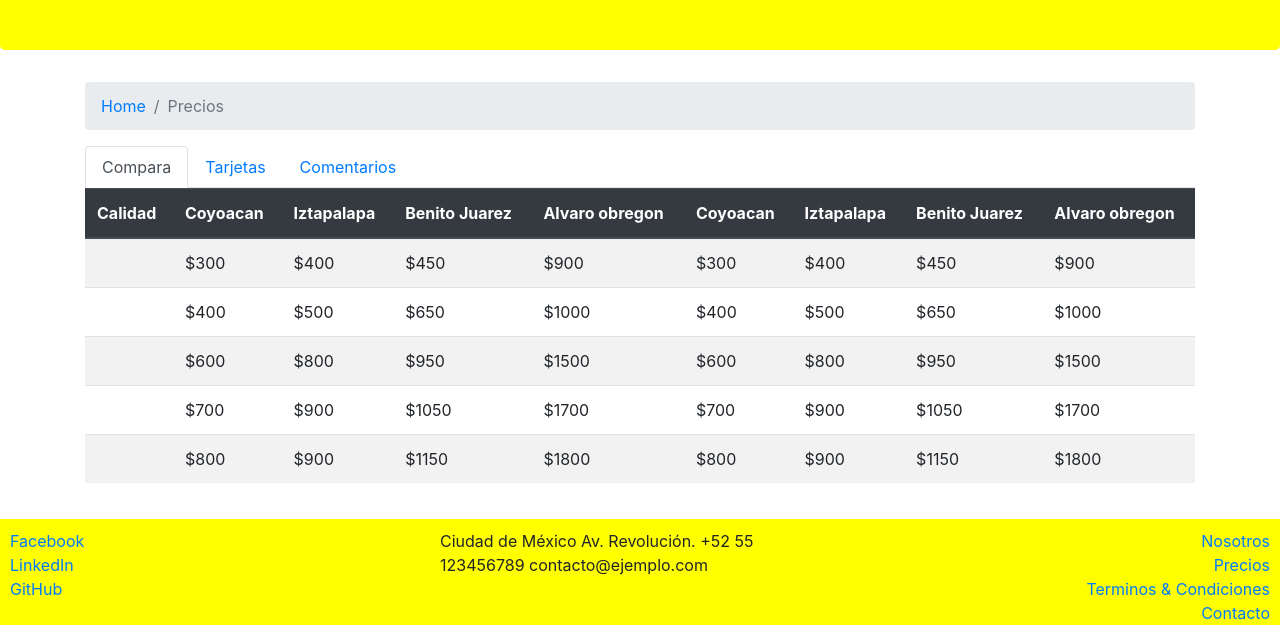
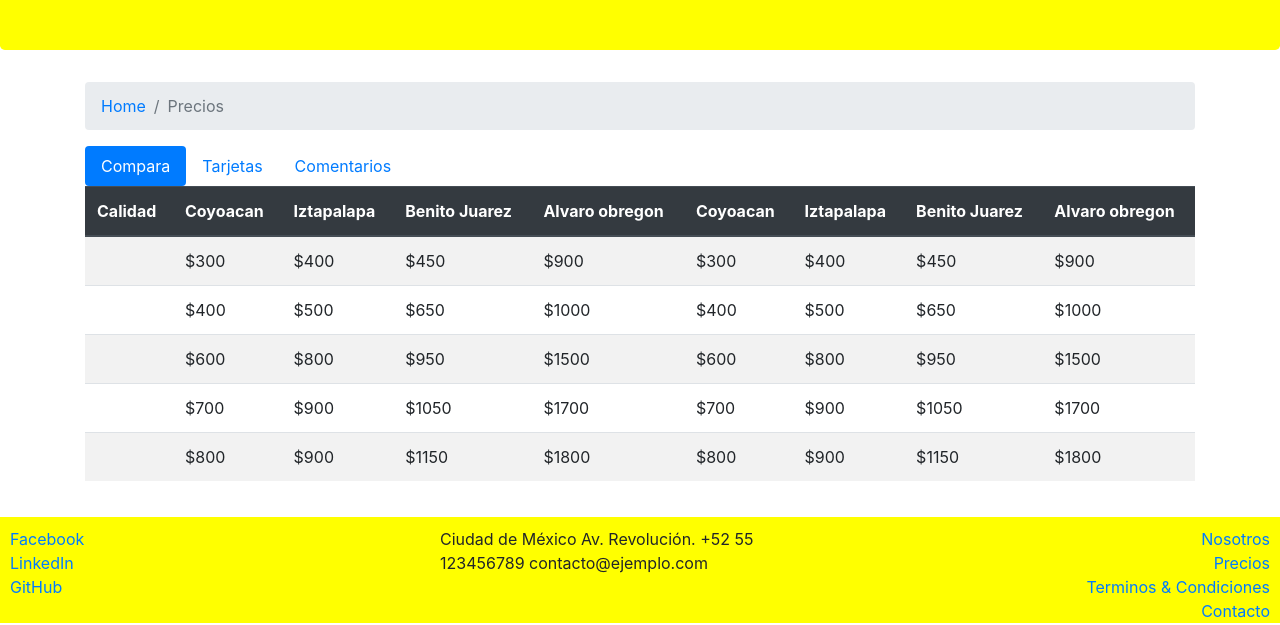
Before and after one commit to YanniMartinez/Boot-Strap-Fundamentals, a website: page prices.html in a window 1280 px wide. Shown: the part 184-809 px from the top of the page. Drawn offline with nearby package versions, Linux system fonts and the light colour scheme; a web font is replaced by a local one.

Commit message:
Implementando pills

```diff
--- a/prices.html
+++ b/prices.html
@@ -39,15 +39,15 @@
                 </ol>
             </nav>
 
-            <ul class="nav nav-tabs" id="myTab" role="tablist">
+            <ul class="nav nav-pills" id="myTab" role="tablist">
                 <li class="nav-item">
-                    <a class="nav-link active" id="compara-tab" data-toggle="tab" href="#compara" role="tab" aria-controls="compara" aria-selected="true">Compara</a>
+                    <a class="nav-link active" id="compara-tab" data-toggle="pill" href="#compara" role="tab" aria-controls="compara" aria-selected="true">Compara</a>
                 </li>
                 <li class="nav-item">
-                    <a class="nav-link " id="tarjetas-tab" data-toggle="tab" href="#tarjetas" role="tab" aria-controls="tarjetas" aria-selected="false">Tarjetas</a>
+                    <a class="nav-link " id="tarjetas-tab" data-toggle="pill" href="#tarjetas" role="tab" aria-controls="tarjetas" aria-selected="false">Tarjetas</a>
                 </li>
                 <li class="nav-item">
-                    <a class="nav-link " id="comentarios-tab" data-toggle="tab" href="#comentarios" role="tab" aria-controls="comentarios" aria-selected="false">Comentarios</a>
+                    <a class="nav-link " id="comentarios-tab" data-toggle="pill" href="#comentarios" role="tab" aria-controls="comentarios" aria-selected="false">Comentarios</a>
                 </li>
             </ul>
             <!-- Pestaña de tabla de precios y estrellas -->
```
Also changed, not shown: media/img/modulo3/pills.png (added), media/img/modulo3/tabs.png (added), readme.md.
